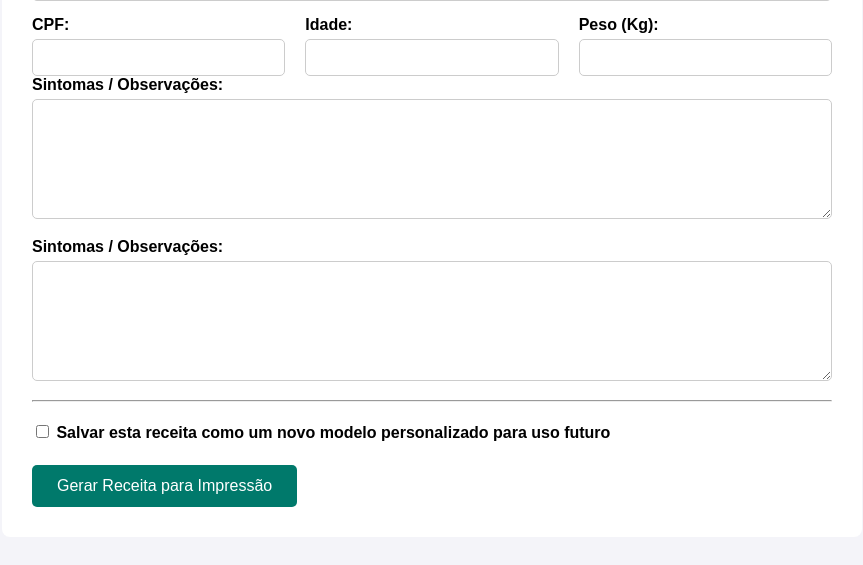
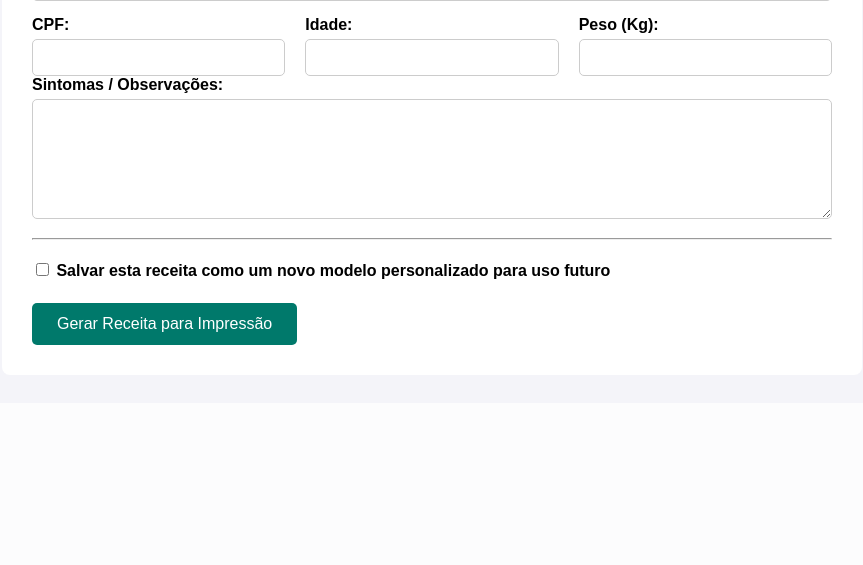
Before and after one commit to Pablofsantosz/Projeto_Engenharia_De_Software, a Django app: template Projeto/templates/aplicacao/gerar_receita.html in a window 1280 px wide. Shown: the part 873-1438 px from the top of the page, without its empty margins (208-1071 px from the left). After the commit the page ends 1218 px from the top, so only its background shows below. Run offline with Django 3.2, Linux system fonts and the light colour scheme; the template is opened without the code that fills it, so the values that code supplies are empty.

Commit message:
atualizacoes

```diff
--- a/Projeto/templates/aplicacao/gerar_receita.html
+++ b/Projeto/templates/aplicacao/gerar_receita.html
@@ -94,11 +94,6 @@
                 <textarea name="sintomas" required></textarea>
             </div>
 
-            <div class="form-group">
-                <label for="sintomas">Sintomas / Observações:</label>
-                <textarea name="sintomas" required></textarea>
-            </div>
-
             <hr>
 
             <div class="checkbox-group">
```
Also changed, not shown: Projeto/db.sqlite3.
